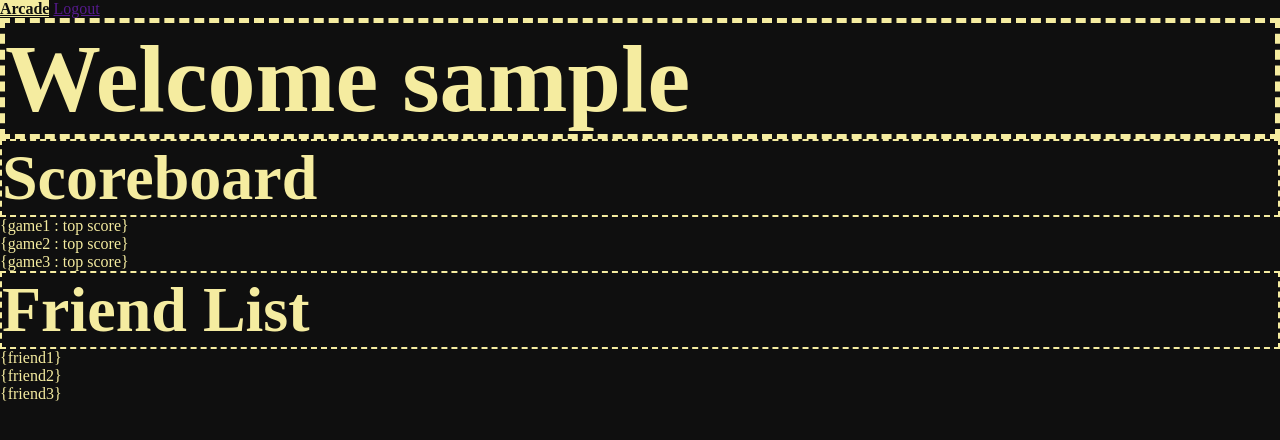
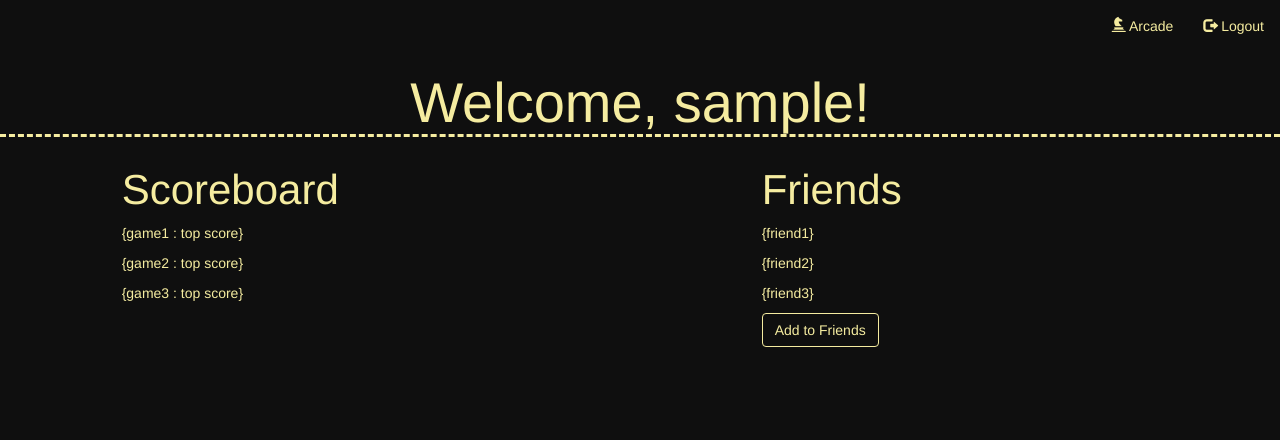
Before and after one commit to KimGreenbush/Projects, a Django app: template WttArcade/apps/Arcade/templates/dashboard.html in a window 1280 px wide. Shown: the top 440 px of the page. Run offline with Django 3.2, Linux system fonts and the light colour scheme; the template is opened without the code that fills it: values that come from a table or form of the project are taken from there, others are empty; tables that the repository leaves empty hold one stand-in row (values such as "Sample post"); parts of the project's set-up code (start-up, migrations or seed data) failed here and were passed over; some libraries are stand-ins or nearby versions.

Commit message:
styled dasboard, routed arcade

```diff
--- a/WttArcade/apps/Arcade/models.py
+++ b/WttArcade/apps/Arcade/models.py
@@ -8,14 +8,14 @@ class PlayerManager(models.Manager):
         EMAIL_REGEX = re.compile(r'^[a-zA-Z0-9.+_-]+@[a-zA-Z0-9._-]+\.[a-zA-Z]+$')
         errors = {}
         if len(postData['username']) < 3:
-            errors['username'] = "First name must be at least 3 characters."
+            errors['username'] = "Username must be at least 3 characters."
         if not EMAIL_REGEX.match(postData['email']):
             errors['email'] = "Email not valid."
-        elif Player.objects.filter(email=postData['email']).exists():
+        if Player.objects.filter(email=postData['email']).exists():
             errors['email'] = "Email error."
         if len(postData['password']) < 8:
             errors['password'] = "Password must be at least 8 characters."
-        elif postData['password'] != postData['pass_confirm']:
+        if postData['password'] != postData['pass_confirm']:
             errors['pass_confirm'] = "Passwords do not match."
         return errors
     def login_validator(self, postData):
--- a/WttArcade/apps/Arcade/static/css/style.css
+++ b/WttArcade/apps/Arcade/static/css/style.css
@@ -6,6 +6,10 @@
 body, li>a, .dropdown-menu, .form-group, .btn, .form-control {
     color: rgb(245, 236, 160);
     background-color: rgb(15, 15, 15);
+}
+
+.messages>li {
+    list-style: none;
 }
 
 input:-webkit-autofill,
@@ -17,7 +21,7 @@ input:-webkit-autofill:focus {
 }
 
 .dropdown-menu {
-    width: 220px;
+    width: 280px;
     padding-left: 10px;
     padding-right: 10px;
 }
@@ -32,7 +36,7 @@ input:-webkit-autofill:focus {
     font-weight: bold;
 }
 
-h1, h2 {
+h1 {
     font-size: 6em;
     border: 5px dashed;
 }
--- /dev/null
+++ b/WttArcade/apps/Arcade/static/css/style_dashboard.css
@@ -0,0 +1,30 @@
+* {
+    margin: 0;
+    padding: 0;
+}
+
+body, li>a {
+    color: rgb(245, 236, 160);
+    background-color: rgb(15, 15, 15);
+}
+
+a:focus, a:hover, .btn:hover  {
+    background-color: rgb(245, 236, 160);
+    color: rgb(15, 15, 15);
+    font-weight: bold;
+}
+
+.btn {
+    border: 1px solid rgb(245, 236, 160);
+    color: rgb(245, 236, 160);
+    background-color: rgb(15, 15, 15);
+}
+
+h1 {
+    font-size: 4em;
+    border-bottom: 3px dashed;
+}
+
+h2 {
+    font-size: 3em;
+}
--- a/WttArcade/apps/Arcade/templates/dashboard.html
+++ b/WttArcade/apps/Arcade/templates/dashboard.html
@@ -5,34 +5,46 @@
 		<meta name="viewport" content="width=device-width, initial-scale=1.0" />
 		<title>Document</title>
 
+		<link rel="stylesheet" href="https://maxcdn.bootstrapcdn.com/bootstrap/3.4.1/css/bootstrap.min.css" />
+		<script src="https://ajax.googleapis.com/ajax/libs/jquery/3.5.1/jquery.min.js"></script>
+		<script src="https://maxcdn.bootstrapcdn.com/bootstrap/3.4.1/js/bootstrap.min.js"></script>
+
 		{% load static %}
-		<link rel="stylesheet" href="{% static 'css/style.css'%} " />
+		<link rel="stylesheet" href="{% static 'css/style_dashboard.css' %} " />
 	</head>
 	<body>
-		<nav>
-			<a href="">Arcade</a>
-			<a href="">Logout</a>
+
+	<nav class="navbar">
+			<div class="container-fluid">
+				<ul class="nav navbar-nav navbar-right">
+					<li><a href="/arcade"><span class="glyphicon glyphicon-knight"></span> Arcade</a></li>
+					<li><a href="/logout"><span class="glyphicon glyphicon-log-out"></span> Logout</a></li>
+				</ul>
+			</div>
 		</nav>
 
 		<header>
-			<h1>Welcome {{player.username}}</h1>
+			<h1 class="text-center">Welcome, {{player.username}}!</h1>
 		</header>
 
 		<main>
-			<div class="scoreboard">
+			<div class="col-md-1"></div>
+			<div class="col-md-4">
 				<h2>Scoreboard</h2>
 				<p>{game1 : top score}</p>
 				<p>{game2 : top score}</p>
 				<p>{game3 : top score}</p>
 			</div>
-
-			<div class="friends">
-				<h2>Friend List</h2>
+			<div class="col-md-2"></div>
+			<div class="col-md-4">
+				<h2>Friends</h2>
 				<p>{friend1}</p>
 				<p>{friend2}</p>
 				<p>{friend3}</p>
+				<a href="/arcade/add_friend"><button class="btn">Add to Friends</button></a>
 			</div>
-        </main>
+			<div class="col-md-1"></div>
+		</main>
 
 	</body>
 </html>
--- a/WttArcade/apps/Arcade/urls.py
+++ b/WttArcade/apps/Arcade/urls.py
@@ -8,5 +8,6 @@ urlpatterns = [
     path('register/', views.register, name='register'),
     path('login/', views.login, name='login'),
     path('logout/', views.logout, name='logout'),
+    path('arcade/', views.arcade, name='arcade'),
     path('dashboard/<int:player_id>/', views.dashboard, name='dashboard'),
 ]
```
Also changed, not shown: WttArcade/apps/Arcade/static/css/style_arcade.css (added, +30 -0 lines), WttArcade/apps/Arcade/templates/arcade.html (+13 -4 lines), WttArcade/apps/Arcade/templates/index.html (+14 -0 lines), WttArcade/apps/Arcade/views.py (+12 -8 lines).
